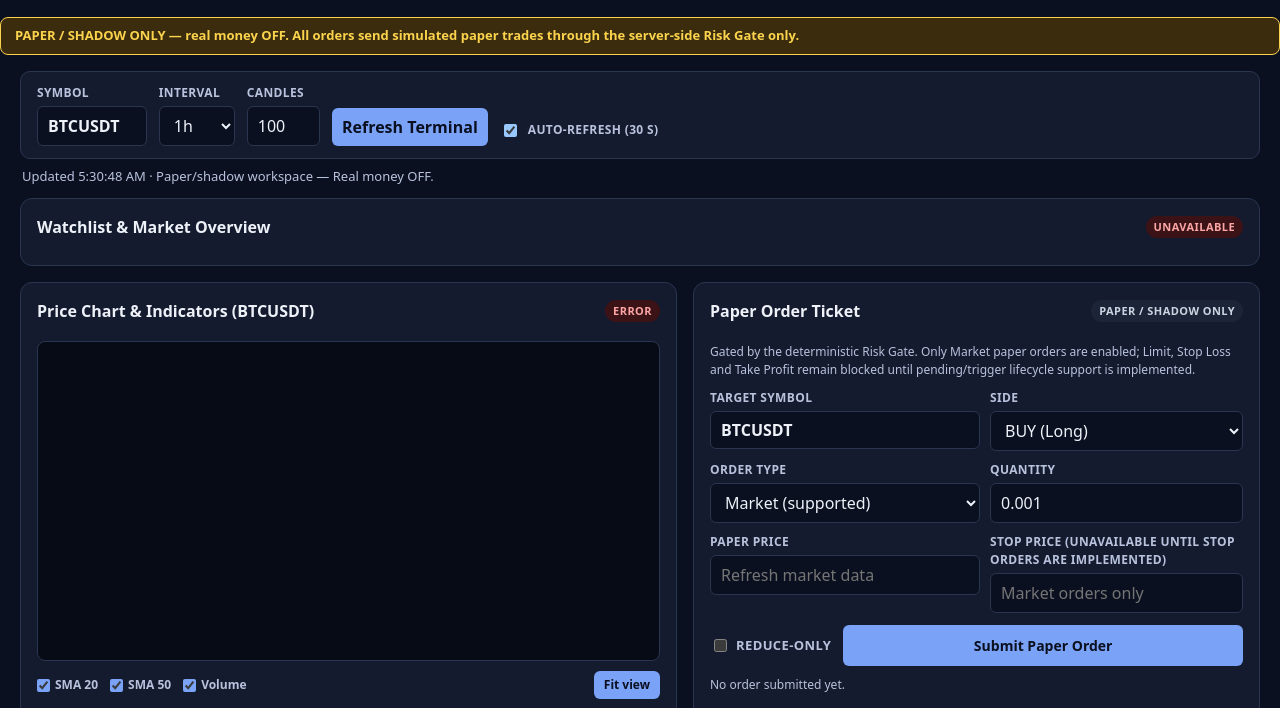
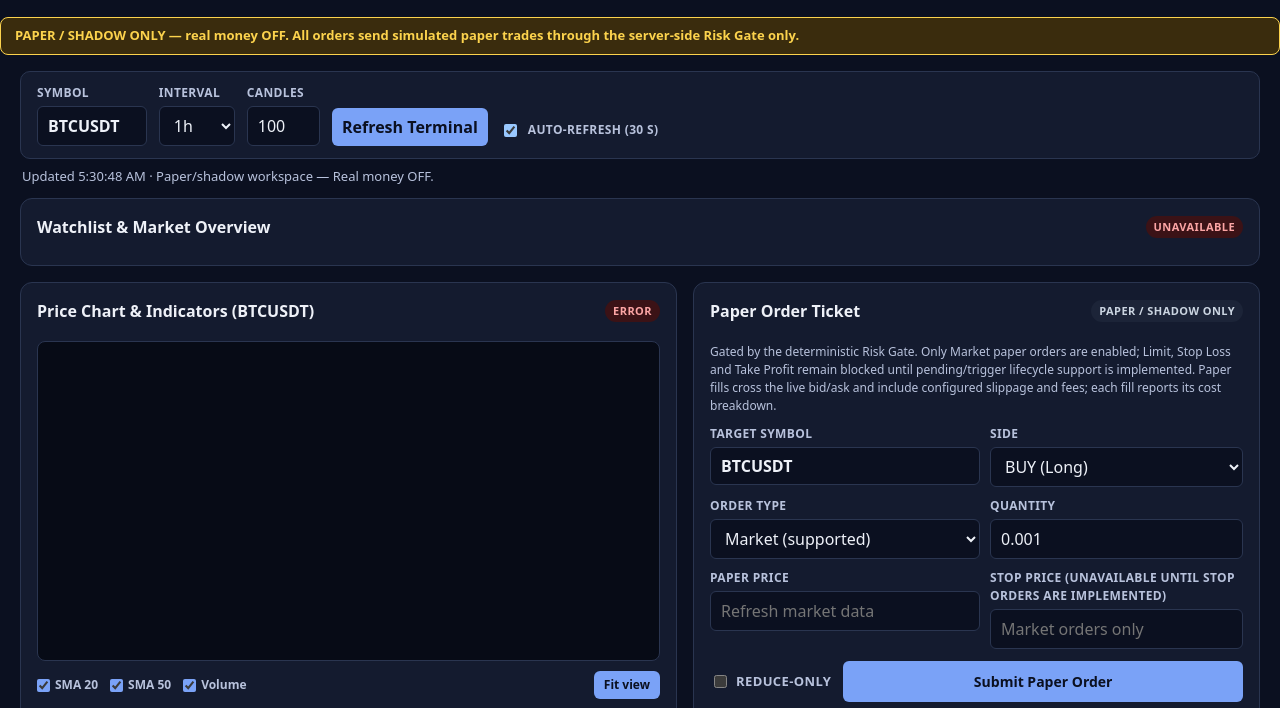
Before and after one commit to AloneSmoker007/Trading-Nova, a website: page web/index.html in a window 1280 px wide. Shown: the part 92-800 px from the top of the page. Drawn offline with Linux system fonts and the light colour scheme; no server answers.

Commit message:
docs: explain simulated paper execution costs in the order ticket

```diff
--- a/web/index.html
+++ b/web/index.html
@@ -98,7 +98,7 @@
           <h2 id="order-title">Paper Order Ticket</h2>
           <span class="badge" id="order-badge" data-state="idle">PAPER / SHADOW ONLY</span>
         </div>
-        <p class="panel-note order-intro">Gated by the deterministic Risk Gate. Only Market paper orders are enabled; Limit, Stop Loss and Take Profit remain blocked until pending/trigger lifecycle support is implemented.</p>
+        <p class="panel-note order-intro">Gated by the deterministic Risk Gate. Only Market paper orders are enabled; Limit, Stop Loss and Take Profit remain blocked until pending/trigger lifecycle support is implemented. Paper fills cross the live bid/ask and include configured slippage and fees; each fill reports its cost breakdown.</p>
         <form id="order-form" class="order-form" aria-busy="false">
           <div class="order-form-grid">
             <div class="field">
```
